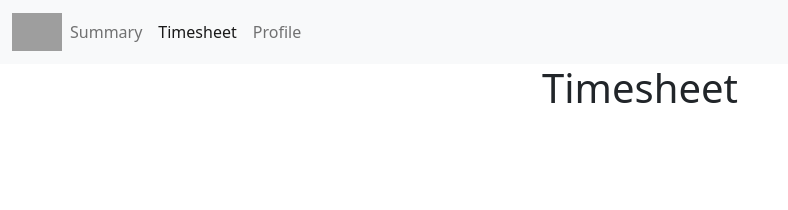
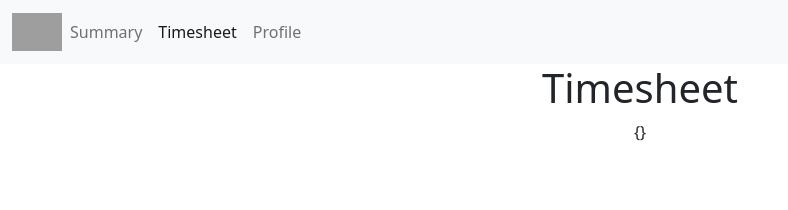
Before and after one commit to yangfei4/timesheet-backend, a React (Create React App) app in the folder timesheet-frontend/: page /timesheet in a window 1280 px wide. Shown: the top 210 px of the page, without its empty margins (0-788 px from the left). Built offline with nearby package versions, Linux system fonts and the light colour scheme; no server answers; grey boxes are pictures that could not be loaded.

Commit message:
removed add table size from reducer operation

```diff
--- a/timesheet-frontend/src/components/Timesheet/Timesheet.js
+++ b/timesheet-frontend/src/components/Timesheet/Timesheet.js
@@ -1,9 +1,15 @@
 import React from 'react';
 
+import { useSelector } from 'react-redux';
+
 const Timesheet = () => {
+
+    const selected_timesheet = useSelector(state => state.selected_timesheet);
+
     return (
         <div>
             <h1>Timesheet</h1>
+            <p>{JSON.stringify(selected_timesheet)}</p>
         </div>
     )
 };
--- a/timesheet-frontend/src/reducers/reducer-store.js
+++ b/timesheet-frontend/src/reducers/reducer-store.js
@@ -4,8 +4,7 @@ const initialState = {
         id: '6562a44315353d2dfd584126'
     },
     summary_list: [],
-    selected_timesheet: {},
-    table_size : 5
+    selected_timesheet: {}
 }
 
 export default function appReducer(state = initialState, action) {
@@ -25,11 +24,6 @@ export default function appReducer(state = initialState, action) {
                 ...state,
                 selected_timesheet: action.payload
             };
-        case 'ADD_TABLE_SIZE':
-            return {
-                ...state,
-                table_size: state.table_size + 5
-            };
         default:
             return state;
     }
```
